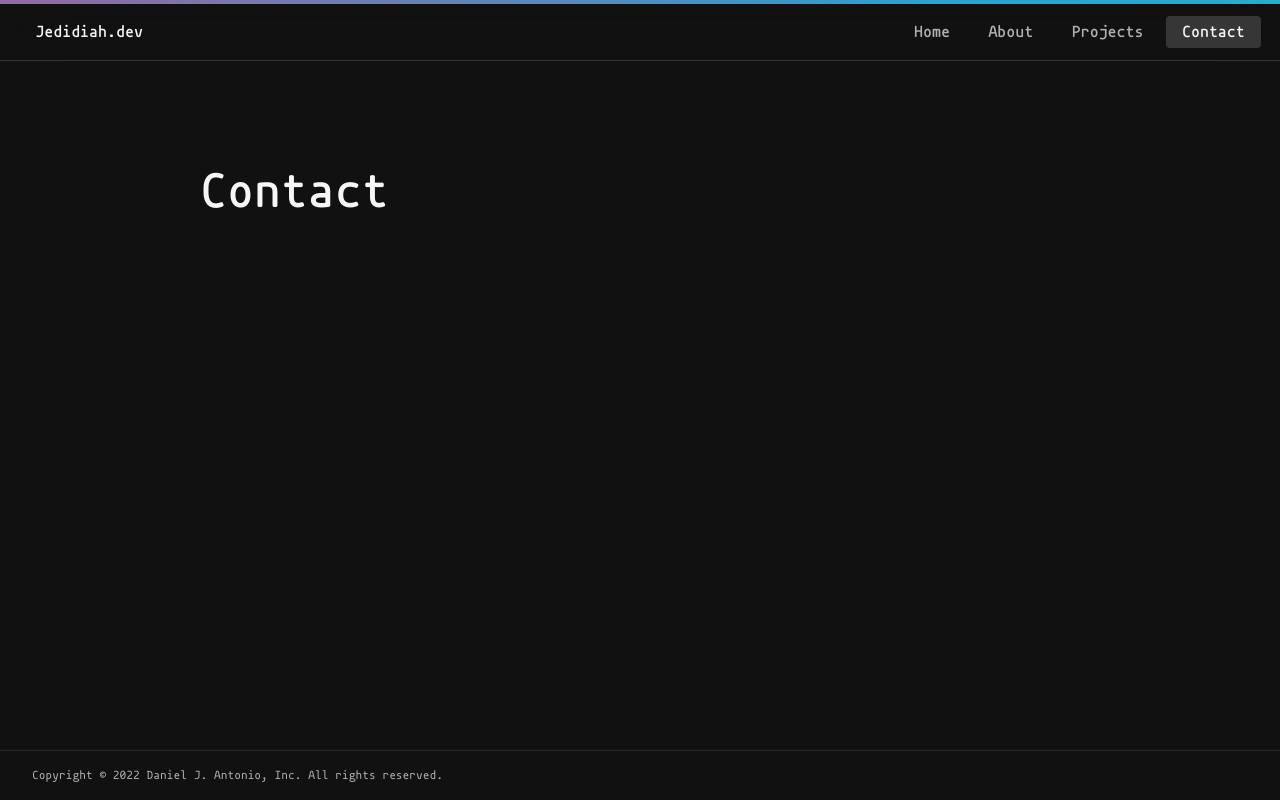
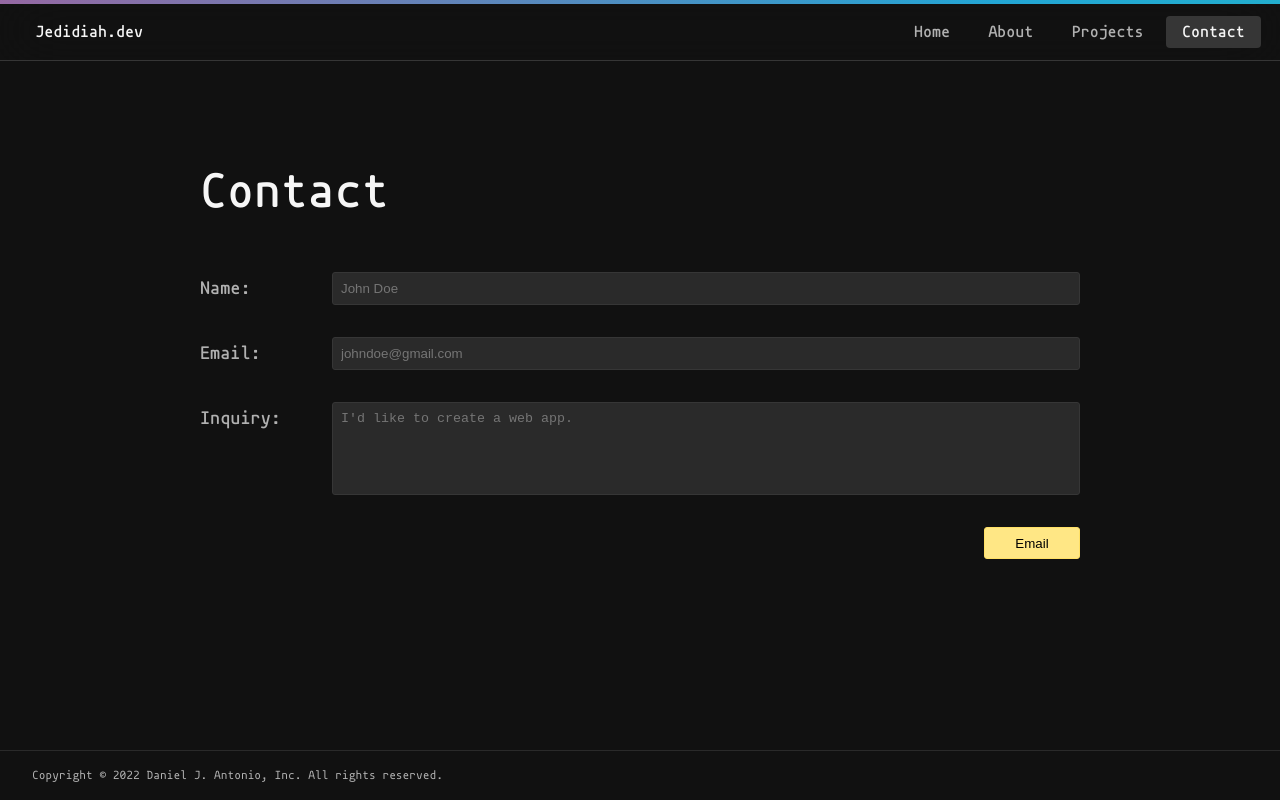
Before and after one commit to danieljantonio/portfolio, a Next.js app: page /contact in a window 1280 px wide. Built offline with nearby package versions, Linux system fonts and the light colour scheme.

Commit message:
add contact page

```diff
--- a/src/pages/contact.tsx
+++ b/src/pages/contact.tsx
@@ -1,7 +1,45 @@
 import { NextPage } from 'next';
+import { useState } from 'react';
+import s from '../styles/pages/contact.module.scss';
+
+type ContactState = {
+	name: string;
+	email: string;
+	inquiry: string;
+};
 
 const Contact: NextPage = () => {
-	return <div className='title'>Contact</div>;
+	const [form, setForm] = useState<ContactState>({ name: '', email: '', inquiry: '' });
+
+	const validateForm: React.FormEventHandler<HTMLFormElement> = (e) => {
+		e.preventDefault();
+		const isValid = Object.values(form).every((value) => value.length > 0);
+		if (!isValid) return alert('Please fill in all the fields.');
+		if (isValid) window.location.href = `mailto:jedidiah.main@gmail.com?subject=Product Inquiry&body=Hi, I am ${form.name}. \n${form.inquiry}. \n\n You can contact me through ${form.email}.`;
+	};
+
+	return (
+		<div className={s['contact']}>
+			<div className='title'>Contact</div>
+			<form autoComplete='off' onSubmit={validateForm} id='contact-form'>
+				<div className={s['input-container']}>
+					<label htmlFor='name'>Name: </label>
+					<input type='text' id='name' onChange={(e) => setForm({ ...form, name: e.target.value })} placeholder='John Doe' />
+				</div>
+				<div className={s['input-container']}>
+					<label htmlFor='email'>Email: </label>
+					<input type='email' id='email' onChange={(e) => setForm({ ...form, email: e.target.value })} placeholder='johndoe@gmail.com' />
+				</div>
+				<div className={s['input-container']}>
+					<label htmlFor='name'>Inquiry: </label>
+					<textarea id='email' rows={5} onChange={(e) => setForm({ ...form, inquiry: e.target.value })} placeholder="I'd like to create a web app." />
+				</div>
+				<button type='submit' form='contact-form'>
+					Email
+				</button>
+			</form>
+		</div>
+	);
 };
 
 export default Contact;
--- /dev/null
+++ b/src/styles/pages/contact.module.scss
@@ -0,0 +1,48 @@
+@import '../variables.scss';
+
+.contact {
+	form {
+		margin: 0 auto;
+	}
+	.input-container {
+		display: flex;
+		justify-content: space-between;
+		margin-bottom: 2rem;
+		@media (max-width: 890px) {
+			flex-direction: column;
+		}
+		input,
+		textarea {
+			resize: none;
+			width: 85%;
+			background-color: $bg-tertiary !important;
+			border: 1px solid $bg-highlight;
+			border-radius: 3px;
+			caret-color: $text-primary;
+			padding: 0.5rem;
+			color: $text-primary;
+			&:focus-visible {
+				outline: 1px solid $text-highlight-light;
+			}
+			@media (max-width: 890px) {
+				width: 100%;
+				resize: both;
+			}
+		}
+		label {
+			font-size: $text-lg;
+			@media (max-width: 890px) {
+				margin-bottom: 0.25rem;
+			}
+		}
+	}
+	button {
+		float: right;
+		height: 2rem;
+		width: 6rem;
+		background-color: $text-highlight-light;
+		border: 1px solid $text-highlight;
+		border-radius: 3px;
+		cursor: pointer;
+	}
+}
```
